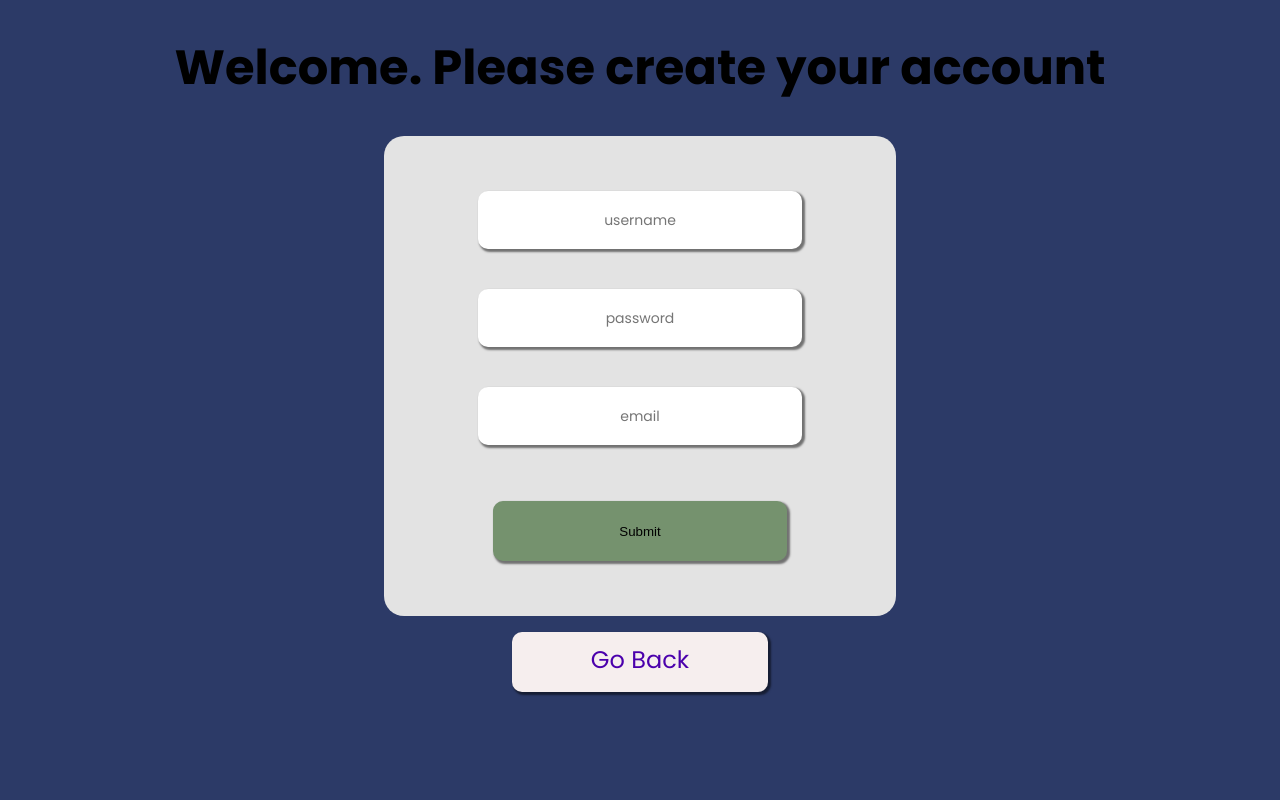
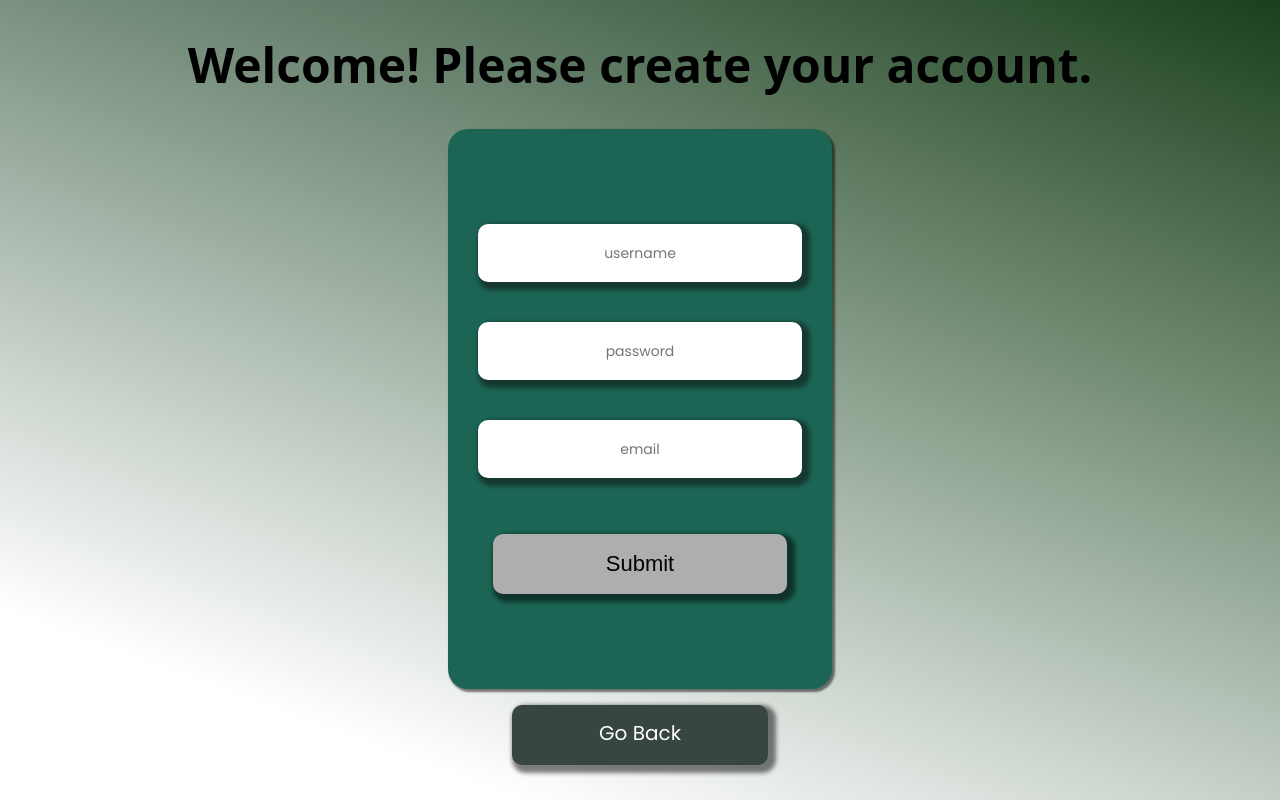
Before and after one commit to Ninja-Turtles-GKMN/SplitIt, a React (Create React App) app in the folder client/: page /createaccount in a window 1280 px wide. Built offline with nearby package versions, Linux system fonts and the light colour scheme.

Commit message:
Fetching, error checking, and styles

```diff
--- a/client/src/App.jsx
+++ b/client/src/App.jsx
@@ -1,9 +1,7 @@
-import React from 'react';
+import React, { useState, createContext } from 'react';
 import { Outlet, Link, Form } from 'react-router-dom';
 import './index.css';
-import { useState } from 'react';
 import { useNavigate } from 'react-router-dom';
-import useEffect from 'react'
 
 const App = () => {
   const [loggedIn, setLoggedIn] = useState(false);
@@ -23,35 +21,37 @@ const App = () => {
       body: loginBody,
     });
 
-    if (post.status !== 200) navigate('/contacts/:contactId');
+    if (post.status !== 200) {
+      navigate('/contacts/:contactId');
+    }
   };
-
 
   return (
     <>
-      <div id='standard-body'>
+      <div id='login-body' className='standard-body'>
         <h1>Split It & Quit It</h1>
         <form
-          id='standard-form'
+          id='login-form'
+          className='standard-form'
           role='form'
           action='/api/login'
           onSubmit={sendLogin}
         >
           <input
-            className='standard-submit'
+            className='standard-input'
             aria-label='login-username-input'
             placeholder='username'
             type='text'
             name='username'
           />
           <input
-            className='standard-submit'
+            className='standard-input'
             aria-label='login-password-input'
             placeholder='password'
             type='password'
             name='password'
           />
-          <button className='standard-button' type='submit'>
+          <button className='standard-input' type='submit'>
             Submit
           </button>
         </form>
--- a/client/src/index.css
+++ b/client/src/index.css
@@ -17,23 +17,6 @@ input:focus {
   justify-content: center;
   width: 100%;
 }
-
-.standard-submit {
-  border-radius: 10px;
-  border-width: 2px;
-  border-style: hidden;
-  color: black;
-  font-weight: 500;
-  font-family: 'Poppins';
-  font-size: 14px;
-  height: 7vh;
-  width: 25vw;
-  margin-bottom: 5vh;
-  background-color: white;
-  text-align: center;
-  box-shadow: 2px 2px 2px 1px rgba(0, 0, 0, 0.5);
-}
-
 #standard-rdr {
   display: block;
   font-size: 24px;
@@ -41,8 +24,32 @@ input:focus {
   margin-top: 20px;
 }
 
-#standard-body {
-  background-color: var(--secondary);
+.standard-body {
+  background-image: linear-gradient(
+      180deg,
+      rgba(255, 255, 255, 0.01),
+      rgba(255, 255, 255, 1) 85%
+    ),
+    radial-gradient(
+      ellipse at top left,
+      rgba(13, 110, 253, 0.5),
+      transparent 50%
+    ),
+    radial-gradient(
+      ellipse at top right,
+      rgba(255, 228, 132, 0.5),
+      transparent 50%
+    ),
+    radial-gradient(
+      ellipse at center right,
+      rgba(112.520718, 44.062154, 249.437846, 0.5),
+      transparent 50%
+    ),
+    radial-gradient(
+      ellipse at center left,
+      rgba(214, 51, 132, 0.5),
+      transparent 50%
+    );
   height: 100vh;
   margin: 0;
   display: flex;
@@ -51,7 +58,7 @@ input:focus {
   font-size: 24px;
 }
 
-#standard-form {
+.standard-form {
   display: flex;
   flex-direction: column;
   justify-content: center;
@@ -64,20 +71,9 @@ input:focus {
   border-radius: 20px;
   margin-right: 30vw;
   margin-left: 30vw;
-  /* padding-top: 20vh;
-  padding-bottom: 20vh; */
   height: 60vh;
   width: 40vw;
-  /* width: 23vw;
-  border-radius: 10px;
-  height: 60px;
-  background-color: rgb(117, 146, 110);
-  cursor: pointer;
-  box-shadow: 2px 2px 2px 1px rgba(0, 0, 0, 0.5);
-  margin-top: 2vh;
-  border-style: hidden;
-  display: flex;
-  flex-direction: column; */
+  box-shadow: 2px 2px 2px 4px rgba(0, 0, 0, 0.5);
 }
 
 .standard-button {
@@ -87,10 +83,11 @@ input:focus {
   height: 60px;
   background-color: rgb(117, 146, 110);
   cursor: pointer;
-  box-shadow: 2px 2px 2px 1px rgba(0, 0, 0, 0.5);
+  box-shadow: 4px 4px 4px 4px rgba(0, 0, 0, 0.5);
   margin-top: 2vh;
   border-style: hidden;
   text-decoration: none;
+  font-size: 18px;
 }
 
 .standard-input {
@@ -110,14 +107,55 @@ input:focus {
 }
 
 .white-button {
-  /* display: inline-block; */
-  background-color: rgb(246, 238, 238);
+  background-color: rgb(55, 70, 67);
   text-align: center;
   line-height: 7vh;
-  color: rgb(75, 0, 172);
+  color: white;
+  font-size: 20px;
   width: 20vw;
 }
 
+.create-body {
+  background-image: linear-gradient(
+      200deg,
+      rgba(3, 47, 14, 0.896),
+      rgba(255, 255, 255, 1) 85%
+    ),
+    radial-gradient(
+      ellipse at top left,
+      rgba(101, 101, 101, 0.5),
+      transparent 50%
+    ),
+    radial-gradient(
+      ellipse at top right,
+      rgba(194, 160, 39, 0.5),
+      transparent 50%
+    ),
+    radial-gradient(
+      ellipse at center right,
+      rgba(127, 199, 4, 0.5),
+      transparent 90%
+    ),
+    radial-gradient(ellipse at center left, rgb(255, 255, 255), transparent 50%);
+}
+
+.create-body h1 {
+  font-family: system-ui, -apple-system, BlinkMacSystemFont, 'Segoe UI', Roboto,
+    Oxygen, Ubuntu, Cantarell, 'Open Sans', 'Helvetica Neue', sans-serif;
+}
+
 .create-form {
-  width: 25vw;
+  width: 30vw;
+  height: 70vh;
+  background-color: rgb(28, 101, 84);
+  box-shadow: 2px 2px 2px 1px rgba(0, 0, 0, 0.5);
 }
+
+.create-input {
+  box-shadow: 4px 4px 4px 4px rgba(14, 14, 14, 0.5);
+}
+
+.create-button {
+  background-color: rgb(174, 174, 174);
+  font-size: 22px;
+}
--- a/client/src/routes/CreateAccount.jsx
+++ b/client/src/routes/CreateAccount.jsx
@@ -1,11 +1,15 @@
-import React from 'react';
+import React, { useState } from 'react';
 import { Outlet, Link, Form } from 'react-router-dom';
 import { useNavigate } from 'react-router-dom';
 
 const CreateAccount = () => {
+  const [success, setSuccess] = useState(false);
+  const [loading, setLoading] = useState(false);
+  const [failed, setFailed] = useState(false);
   const navigate = useNavigate();
   const createUser = async (e) => {
     e.preventDefault();
+    setLoading(true);
     const data = new FormData(e.target);
     console.log(data);
     const username = data.get('username');
@@ -24,47 +28,57 @@ const CreateAccount = () => {
       },
       credentials: 'include',
     });
-
-    console.log('fetch complete');
-
-    if (post.status !== 200) navigate('/');
+    setLoading(false);
+    if (post.status === 200) {
+      console.log('durr');
+      setSuccess(true);
+      setTimeout(() => {
+        navigate(-1);
+      }, 500);
+    } else {
+      setFailed(true);
+    }
   };
   return (
     <>
-      <div id='standard-body'>
-        <h1>Welcome. Please create your account</h1>
+      <div id='create-body' className='standard-body create-body'>
+        <h1>Welcome! Please create your account.</h1>
         <form
           action='http://localhost:3000/create'
-          id='standard-form'
-          className='standard-form'
+          id='user-create-form'
+          className='standard-form create-form'
           role='form'
           onSubmit={createUser}
         >
           <input
-            className='standard-input'
+            className='standard-input create-input'
             aria-label='new-username-input'
             placeholder='username'
             type='text'
             name='username'
+            onChange={(e) => setFailed(false)}
           />
           <input
-            className='standard-input'
+            className='standard-input create-input'
             aria-label='new-password-input'
             placeholder='password'
             type='password'
             name='password'
           />
           <input
-            className='standard-input'
+            className='standard-input create-input'
             aria-label='new-email-input'
             placeholder='email'
             type='text'
             name='email'
           />
-          <button type='submit' className='standard-button'>
+          <button type='submit' className='standard-button create-button'>
             {' '}
             Submit
           </button>
+          {loading && <p>Please wait...</p>}
+          {success && <p>Success!</p>}
+          {failed && <p>Username not available</p>}
         </form>
         <Link to={'/'} className='standard-button white-button'>
           {' '}
```
Also changed, not shown: client/src/index.js (+1 -7 lines), 1 other file (tests, documents, lock files or other folders).
